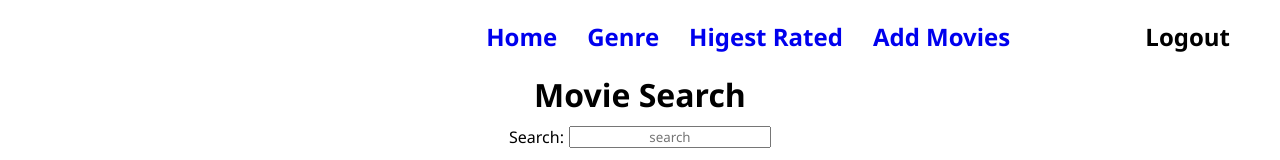
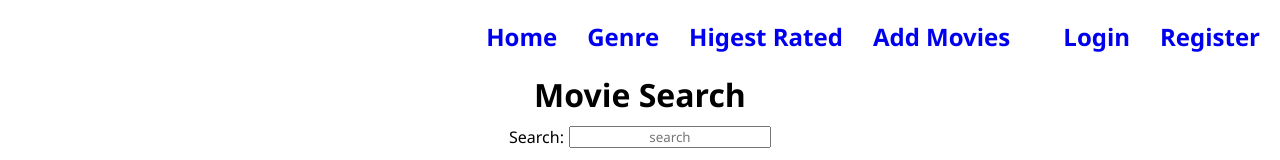
Before and after one commit to royeshmalvankar/CWproject2, a React (Vite) app: page / in a window 1280 px wide. Shown: the top 160 px of the page. Built offline with nearby package versions, Linux system fonts and the light colour scheme; no server answers.

Commit message:
ProjectMoviesearch

```diff
--- a/src/authcontext/AuthContext.jsx
+++ b/src/authcontext/AuthContext.jsx
@@ -4,7 +4,7 @@ export const AuthContext = createContext()
 
 export const AuthContextProvider = ({children}) => {
 
-    const [IsAuth, setIsAuth] = useState(true)
+    const [IsAuth, setIsAuth] = useState(false)
     const [data, setData] = useState([])
     const [isLoding, setLoding] = useState(true)
     const [isError, setError] = useState(true)
```
